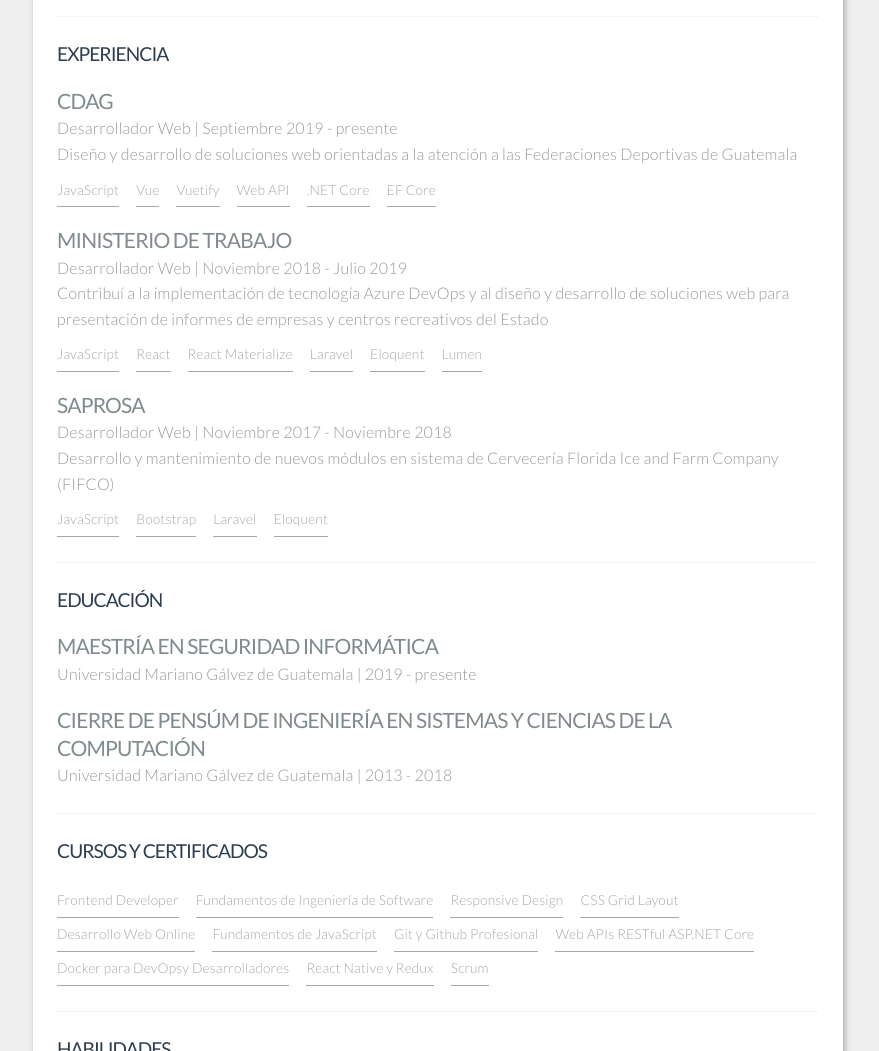
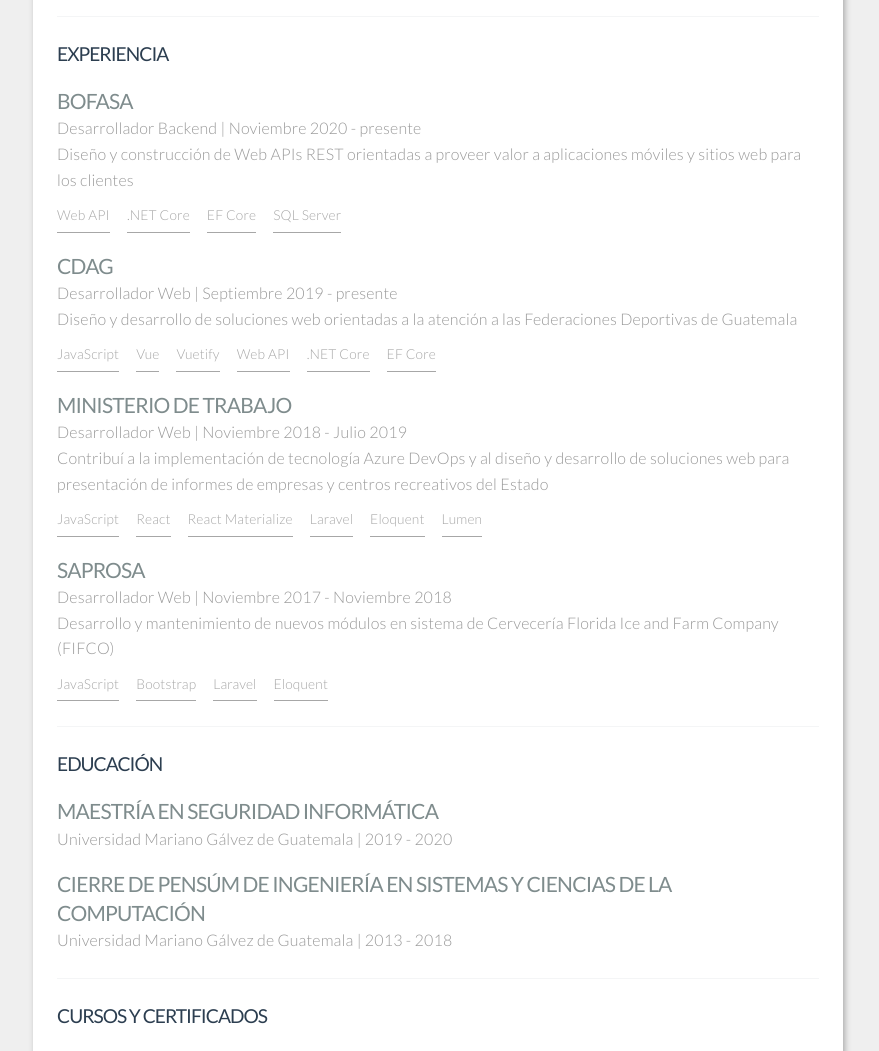
Before and after one commit to apiedrasantag/apiedrasanta.github.io, a plain HTML site: page index.html in a window 1280 px wide. Shown: the part 454-1505 px from the top of the page, without its empty margins (202-1081 px from the left). Drawn offline with Linux system fonts and the light colour scheme; files whose address does not match are found by name.

Commit message:
agregar trabajo en bofasa

```diff
--- a/index.html
+++ b/index.html
@@ -108,6 +108,21 @@
                            <h3>EXPERIENCIA</h3>
                        </header>
                        <div>
+
+                            <div class="resume__experience">
+                                <a href="https://bofasa.com/" target="blank"><h4>BOFASA</h4></a>
+                                <p>Desarrollador Backend | Noviembre 2020 - presente</p>
+                                <p>Diseño y construcción de Web APIs REST orientadas a proveer valor a aplicaciones móviles y sitios web para los clientes</p>
+                                <div>
+                                    <ul class="resume__languages">
+                                        <li>Web API</li>
+                                        <li>.NET Core</li>
+                                        <li>EF Core</li>
+                                        <li>SQL Server</li>
+                                    </ul>
+                                </div>
+                            </div>
+
                             <div class="resume__experience">
                                 <a href="http://cdag.com.gt/" target="blank"><h4>CDAG</h4></a>
                                 <p>Desarrollador Web | Septiembre 2019 - presente</p>
@@ -161,7 +176,7 @@
                         <div>
                             <div class="resume__experience">
                                 <a href="https://umgedu.org/posgrados/masi/" target="_blank"><h4>MAESTRÍA EN SEGURIDAD INFORMÁTICA</h4></a>
-                                <p>Universidad Mariano Gálvez de Guatemala | 2019 - presente</p>
+                                <p>Universidad Mariano Gálvez de Guatemala | 2019 - 2020</p>
                             </div>
                             <div class="resume__experience">
                                 <h4>CIERRE DE PENSÚM DE INGENIERÍA EN SISTEMAS Y CIENCIAS DE LA COMPUTACIÓN</h4>
```
